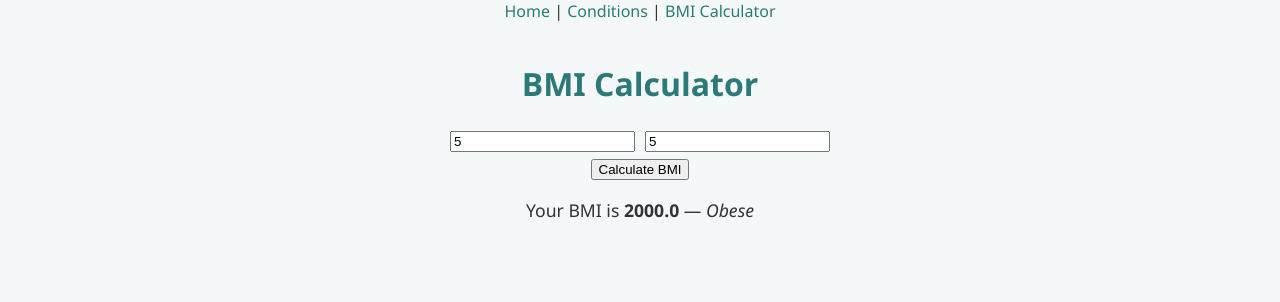
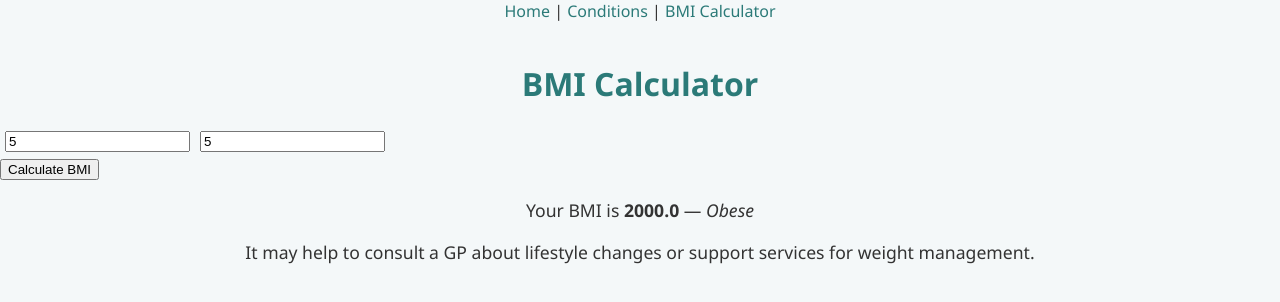
Before and after one commit to tempuser3718/health-hub, a React (Create React App) app: page /bmi in a window 1280 px wide. Both pictures are taken after typing "5", "5" into the empty fields and a click on the button "Calculate BMI". Shown: the top 302 px of the page. Built offline with nearby package versions, Linux system fonts and the light colour scheme.

Commit message:
Added health advice display in BMI calculator

```diff
--- a/src/components/BMICalculator.js
+++ b/src/components/BMICalculator.js
@@ -5,6 +5,7 @@ export default function BMICalculator() {
   const [height, setHeight] = useState('');
   const [bmi, setBmi] = useState(null);
   const [category, setCategory] = useState('');
+  const [advice, setAdvice] = useState('');
 
   const calculateBMI = () => {
     if (!weight || !height) return;
@@ -14,14 +15,23 @@ export default function BMICalculator() {
     const roundedBMI = bmiValue.toFixed(1);
     setBmi(roundedBMI);
 
-    if (bmiValue < 18.5) setCategory('Underweight');
-    else if (bmiValue < 25) setCategory('Healthy weight');
-    else if (bmiValue < 30) setCategory('Overweight');
-    else setCategory('Obese');
+    if (bmiValue < 18.5) {
+      setCategory('Underweight');
+      setAdvice("You may need to increase your calorie intake. Consider speaking to a healthcare professional for guidance.");
+    } else if (bmiValue < 25) {
+      setCategory('Healthy weight');
+      setAdvice("You're within a healthy range. Continue maintaining a balanced diet and regular activity.");
+    } else if (bmiValue < 30) {
+      setCategory('Overweight');
+      setAdvice("Try to incorporate more physical activity into your routine and review your nutrition habits.");
+    } else {
+      setCategory('Obese');
+      setAdvice("It may help to consult a GP about lifestyle changes or support services for weight management.");
+    }
   };
 
   return (
-    <div style={{ textAlign: 'center' }}>
+    <div style={{ textAlign: 'centre' }}>
       <h1>BMI Calculator</h1>
       <input
         type="number"
@@ -41,9 +51,12 @@ export default function BMICalculator() {
       <button onClick={calculateBMI}>Calculate BMI</button>
 
       {bmi && (
-        <p>
-          Your BMI is <strong>{bmi}</strong> — <em>{category}</em>
-        </p>
+        <div style={{ marginTop: '15px' }}>
+          <p>
+            Your BMI is <strong>{bmi}</strong> — <em>{category}</em>
+          </p>
+          <p>{advice}</p>
+        </div>
       )}
     </div>
   );
```
